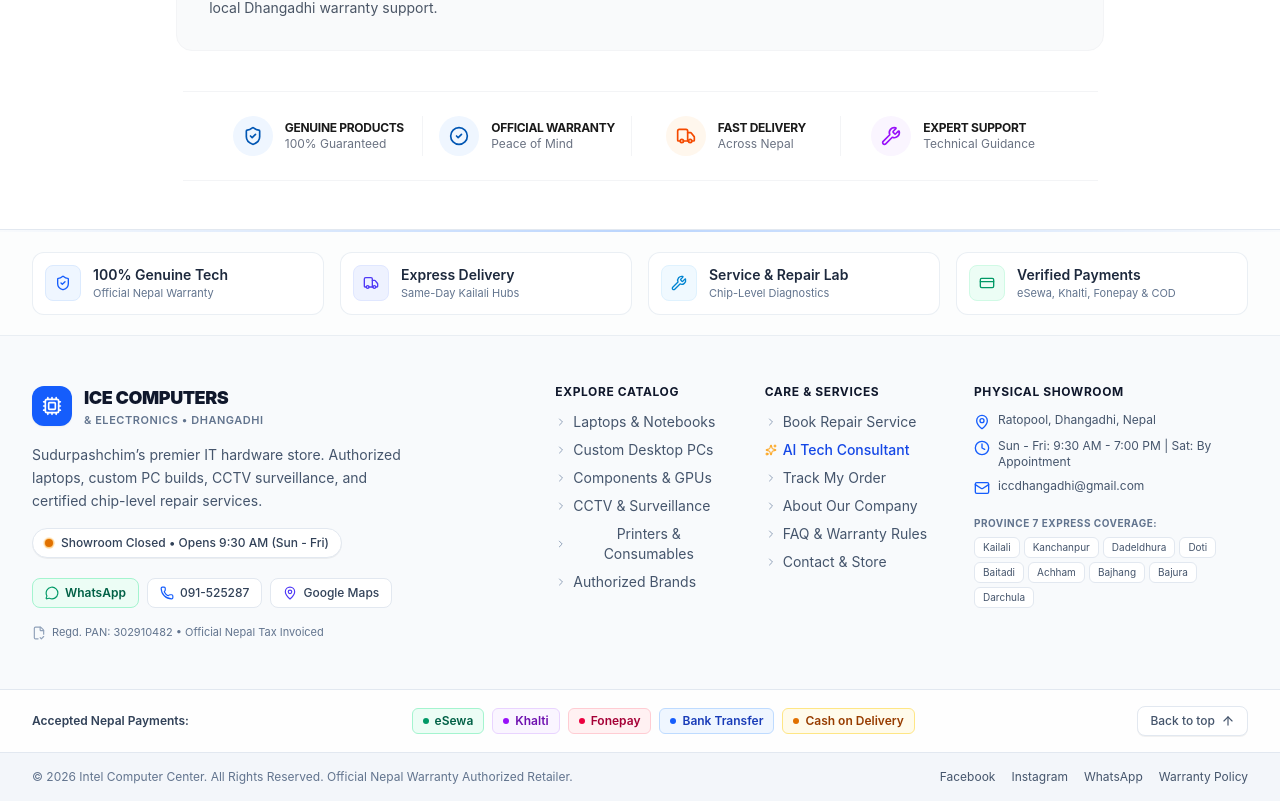
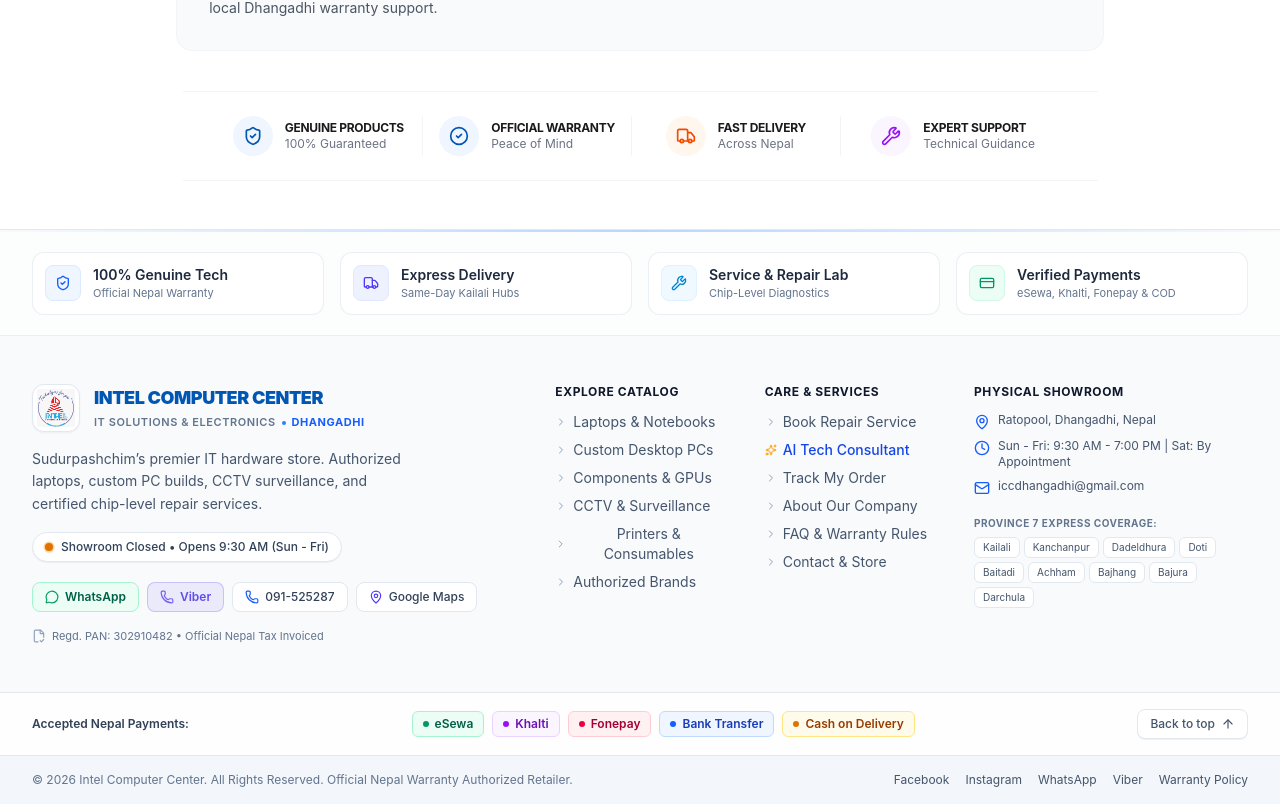
Before and after one commit to somthehit/icc-weba, a Next.js app: page / in a window 1280 px wide. Shown: the part 3407-4211 px from the top of the page. Built offline with nearby package versions, Linux system fonts and the light colour scheme; no server answers; the database is empty.

Commit message:
feat(footer): add official store logo, blue stylish INTEL COMPUTER CENTER branding, and Viber contact

```diff
--- a/app/api/pos/shift/route.ts
+++ b/app/api/pos/shift/route.ts
@@ -626,7 +626,7 @@
       // Compile comprehensive EOD Z-Report snapshot
       const eodReport = {
         zReportNumber: `Z-REP-${shift.shiftNumber}`,
-        storeName: 'ICE COMPUTERS NEPAL',
+        storeName: 'INTEL COMPUTER CENTER',
         storeBranch: 'Dhangadhi Main Branch, Nepal',
         registerCode: shift.registerCode,
         shiftNumber: shift.shiftNumber,
--- a/components/Footer.tsx
+++ b/components/Footer.tsx
@@ -75,9 +75,12 @@
 
   const whatsappLink = siteSettings.whatsappNumber
     ? `https://wa.me/${siteSettings.whatsappNumber.replace(/[^0-9]/g, '')}?text=${encodeURIComponent(
-        'Namaste! I would like to inquire about products and services at ICE Computers Dhangadhi.'
-      )}`
+      'Namaste! I would like to inquire about products and services at INTEL COMPUTER CENTER Dhangadhi.'
+    )}`
     : 'https://wa.me/9779848424859';
+
+  const viberNumber = (siteSettings.whatsappNumber || '+9779848424859').replace(/[^0-9]/g, '');
+  const viberLink = `viber://chat?number=%2B${viberNumber}`;
 
   const mapLink =
     siteSettings.googleMapLocationUrl ||
@@ -172,17 +175,26 @@
             {/* Brand Logo & Name */}
             <button
               onClick={() => navigateTo('home')}
-              className="group flex items-center gap-3 text-left focus:outline-none cursor-pointer"
+              className="group flex items-center gap-3.5 text-left focus:outline-none cursor-pointer"
             >
-              <div className="w-10 h-10 rounded-xl bg-blue-600 text-white flex items-center justify-center shadow-xs group-hover:bg-blue-700 transition-colors">
-                <Cpu className="w-5 h-5 group-hover:rotate-12 transition-transform duration-300" />
+              <div className="w-12 h-12 rounded-xl bg-white border border-slate-200 shadow-xs flex items-center justify-center p-1 shrink-0 group-hover:border-blue-400 group-hover:shadow-sm transition-all duration-300 overflow-hidden">
+                <img
+                  src={siteSettings.logoUrl || '/logo.jpeg'}
+                  alt="Intel Computer Center Logo"
+                  className="w-full h-full object-contain"
+                  onError={(e) => {
+                    e.currentTarget.style.display = 'none';
+                  }}
+                />
               </div>
               <div>
-                <span className="text-base sm:text-lg font-black tracking-tight text-slate-900 group-hover:text-blue-600 transition-colors block">
-                  ICE COMPUTERS
+                <span className="text-base sm:text-lg font-black tracking-tight text-[#0056b3] group-hover:text-[#004494] transition-colors block">
+                  INTEL COMPUTER CENTER
                 </span>
-                <span className="text-[11px] font-semibold tracking-wider text-slate-500 uppercase block">
-                  & Electronics • Dhangadhi
+                <span className="text-[11px] font-semibold tracking-wider text-slate-500 uppercase block flex items-center gap-1.5 mt-0.5">
+                  <span>IT Solutions & Electronics</span>
+                  <span className="w-1 h-1 rounded-full bg-blue-500" />
+                  <span className="text-blue-600 font-bold">Dhangadhi</span>
                 </span>
               </div>
             </button>
@@ -196,14 +208,12 @@
             <div className="inline-flex items-center gap-2 px-3 py-1.5 rounded-full bg-white border border-slate-200 text-xs shadow-2xs">
               <span className="relative flex h-2 w-2">
                 <span
-                  className={`animate-ping absolute inline-flex h-full w-full rounded-full opacity-75 ${
-                    storeStatus.isOpen ? 'bg-emerald-500' : 'bg-amber-500'
-                  }`}
+                  className={`animate-ping absolute inline-flex h-full w-full rounded-full opacity-75 ${storeStatus.isOpen ? 'bg-emerald-500' : 'bg-amber-500'
+                    }`}
                 />
                 <span
-                  className={`relative inline-flex rounded-full h-2 w-2 ${
-                    storeStatus.isOpen ? 'bg-emerald-600' : 'bg-amber-600'
-                  }`}
+                  className={`relative inline-flex rounded-full h-2 w-2 ${storeStatus.isOpen ? 'bg-emerald-600' : 'bg-amber-600'
+                    }`}
                 />
               </span>
               <span className="font-medium text-slate-700">
@@ -218,9 +228,19 @@
                 target="_blank"
                 rel="noopener noreferrer"
                 className="inline-flex items-center gap-1.5 px-3 py-1.5 rounded-lg bg-emerald-50 hover:bg-emerald-100 border border-emerald-200 text-emerald-800 text-xs font-semibold transition-all group"
+                title="Chat on WhatsApp"
               >
                 <MessageCircle className="w-3.5 h-3.5 text-emerald-600 group-hover:scale-110 transition-transform" />
                 <span>WhatsApp</span>
+              </a>
+
+              <a
+                href={viberLink}
+                className="inline-flex items-center gap-1.5 px-3 py-1.5 rounded-lg bg-[#7360f2]/10 hover:bg-[#7360f2]/20 border border-[#7360f2]/30 text-[#604dec] text-xs font-semibold transition-all group"
+                title="Chat on Viber (+977-9848424859)"
+              >
+                <Phone className="w-3.5 h-3.5 text-[#7360f2] group-hover:scale-110 transition-transform" />
+                <span>Viber</span>
               </a>
 
               <a
@@ -490,7 +510,7 @@
           <div className="text-center sm:text-left">
             <span>
               {siteSettings.footerNotice ||
-                `© ${currentYear} Intel Computer Center (ICE Computers & Electronics). All rights reserved.`}
+                `© ${currentYear} Intel Computer Center (INTEL COMPUTER CENTER & Electronics). All rights reserved.`}
             </span>
           </div>
 
@@ -527,6 +547,13 @@
             >
               WhatsApp
             </a>
+            <a
+              href={viberLink}
+              className="text-slate-600 hover:text-[#7360f2] transition-colors"
+              aria-label="Viber"
+            >
+              Viber
+            </a>
             <button
               onClick={() => navigateTo('faq')}
               className="text-slate-600 hover:text-slate-900 transition-colors cursor-pointer"
```
